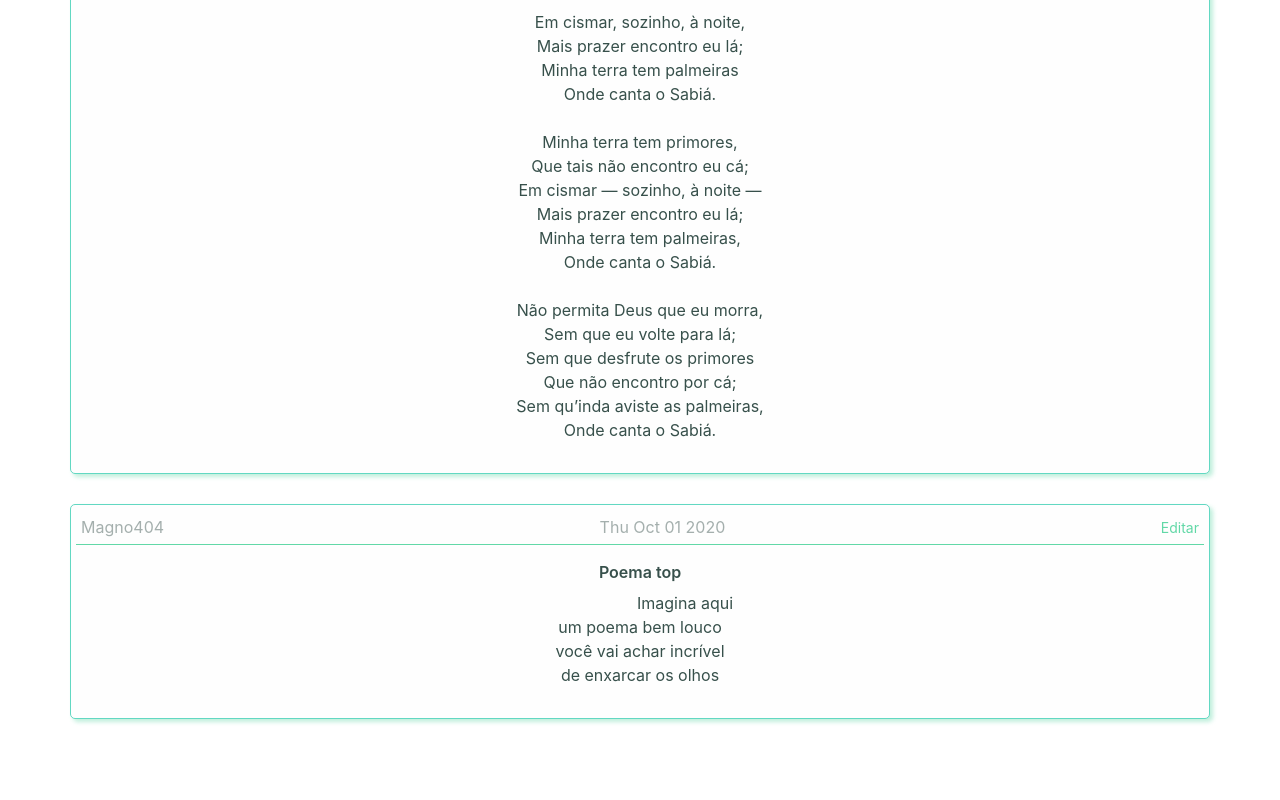
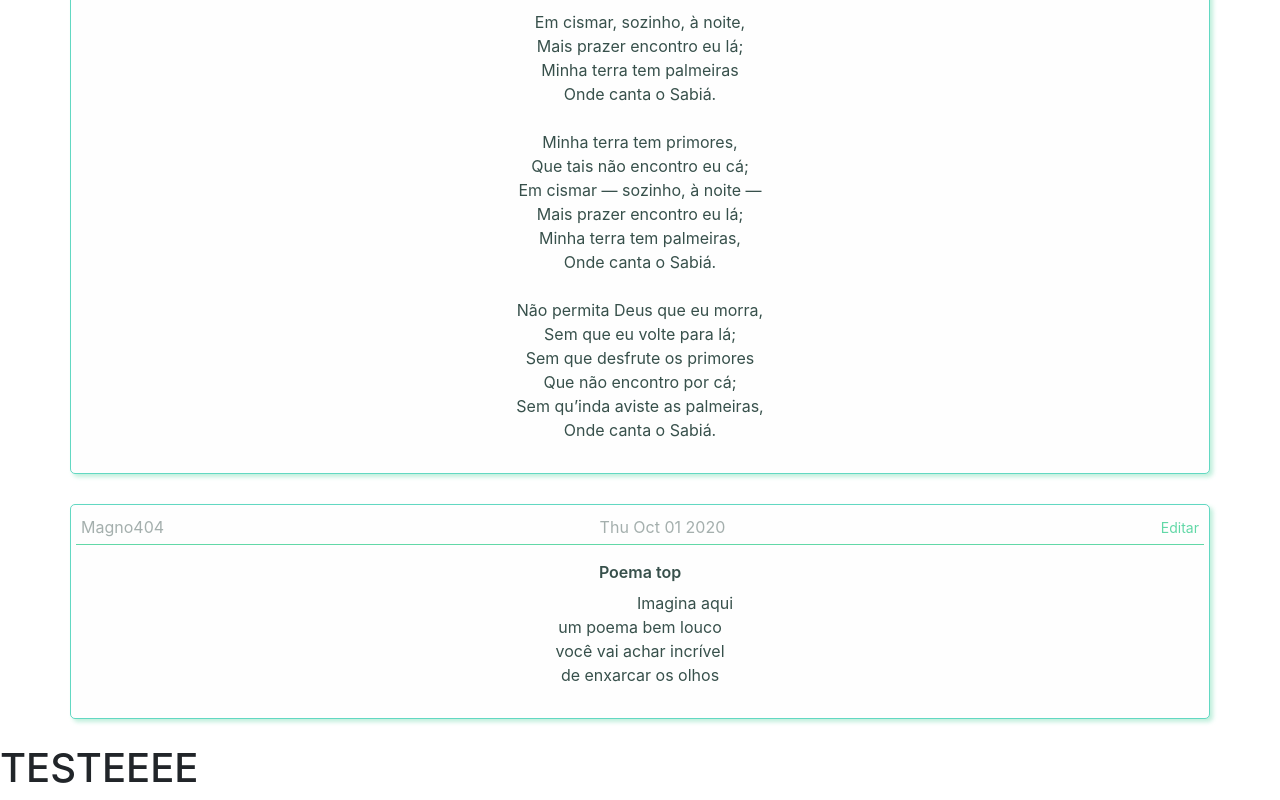
Before and after one commit to raymag/floesia, a plain HTML site: page index.html in a window 1280 px wide. Shown: the part 3908-4708 px from the top of the page. Before the commit the page ends 4652 px from the top, so only its background shows below. Drawn offline with nearby package versions, Linux system fonts and the light colour scheme.

Commit message:
um teste aq

```diff
--- a/index.html
+++ b/index.html
@@ -40,6 +40,8 @@
             </div>
         </main>
 
+        <h1>TESTEEEE</h1>
+
         <!-- JavaScript (Opcional) -->
         <!-- jQuery primeiro, depois Popper.js, depois Bootstrap JS -->
         <script src="https://code.jquery.com/jquery-3.3.1.slim.min.js" integrity="sha384-q8i/X+965DzO0rT7abK41JStQIAqVgRVzpbzo5smXKp4YfRvH+8abtTE1Pi6jizo" crossorigin="anonymous"></script>
```
